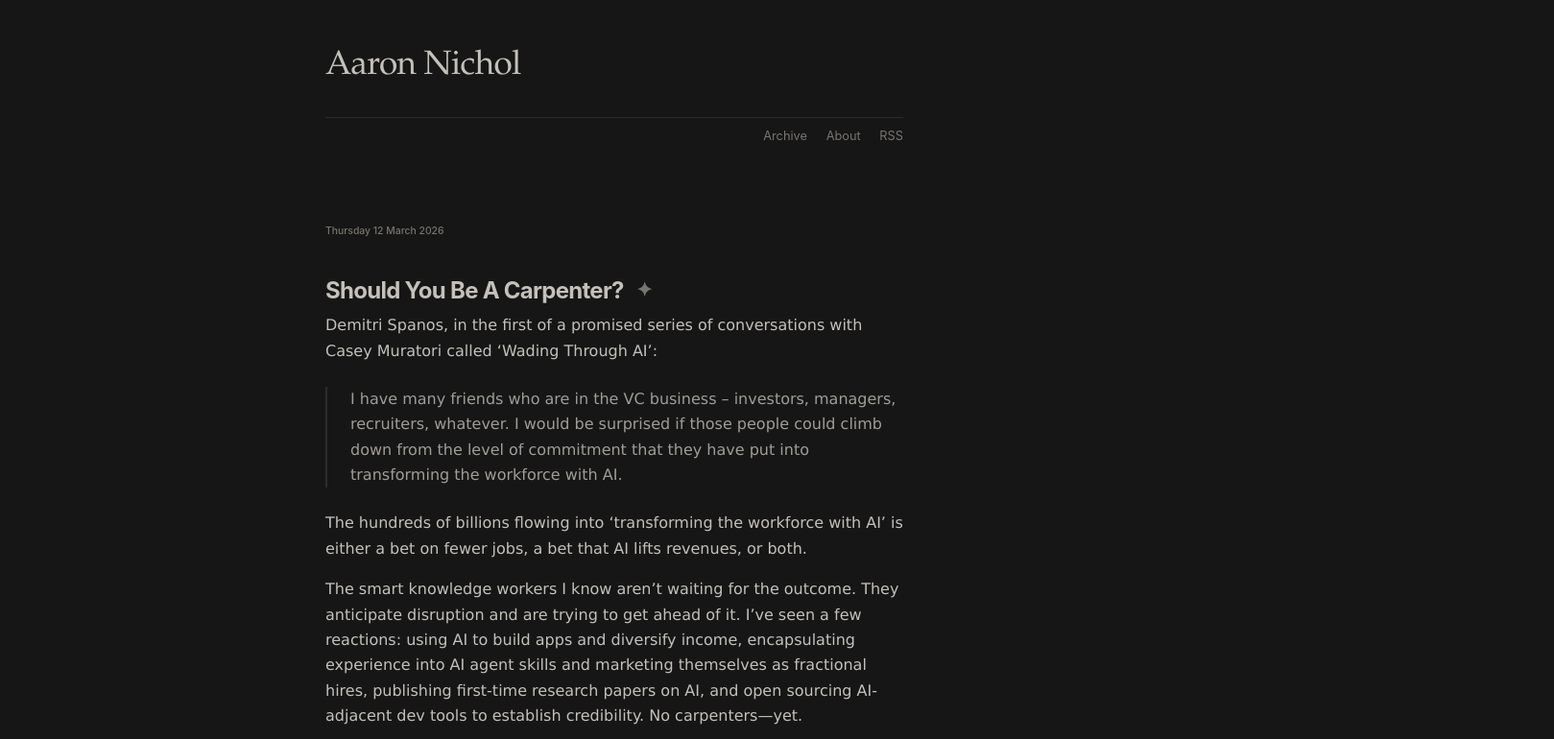
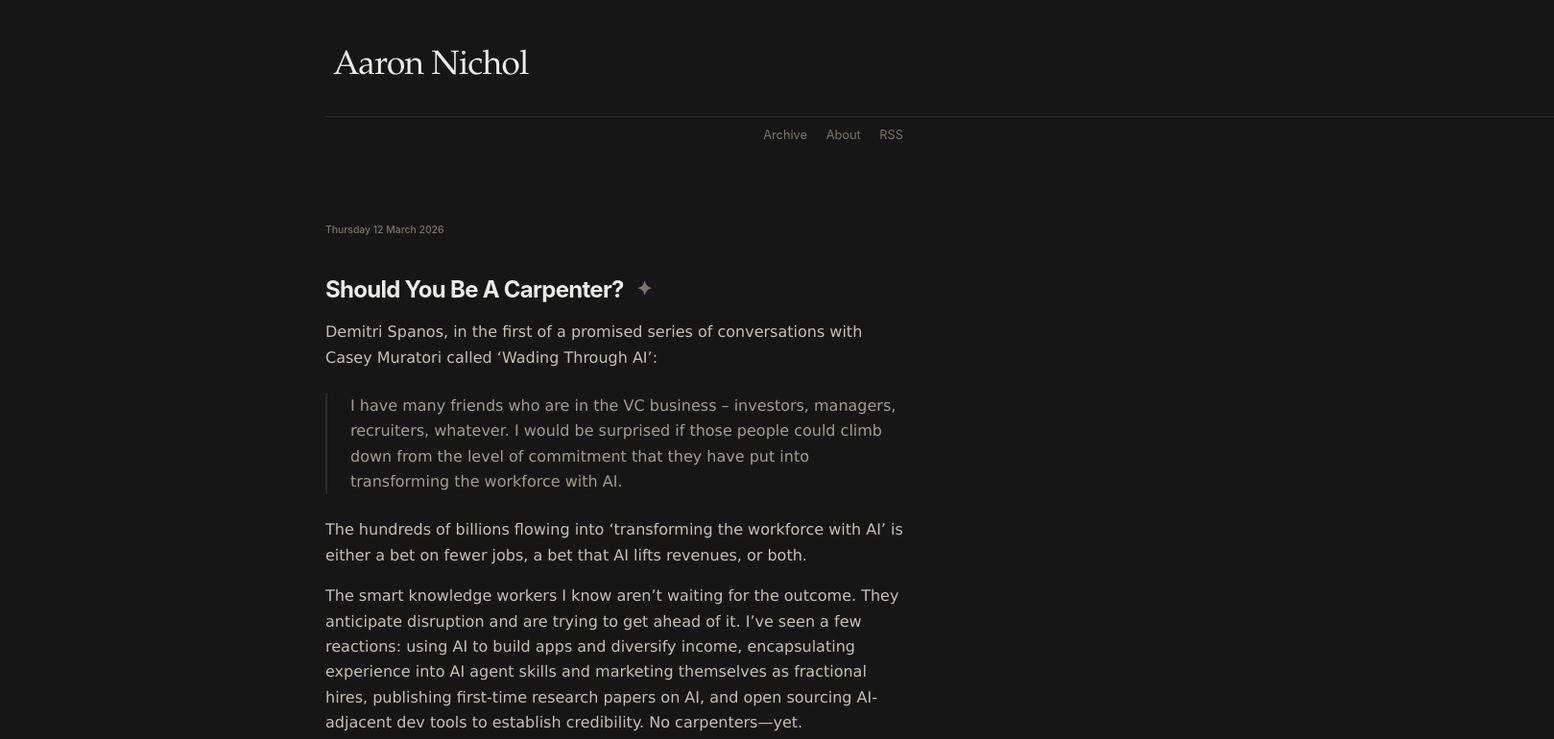
Before and after one commit to Command-N/aaronnichol.com, an Astro site: page / in a window 1280 px wide. Shown: the top 770 px of the page at 96% size, 1619 px wide, since content can reach past the window. Built offline with nearby package versions, Linux system fonts and the light colour scheme; Astro itself is replaced by a stand-in of ours.

Commit message:
UI polish: full-bleed header line, brighter logo and titles, spacing tweaks
- Header border extends to right edge of screen using ::after pseudo-element
- Logo and all entry titles use --color-logo (#ebebea) for higher contrast
- Added --color-logo token
- Logotype nudged right with padding-left
- Increased spacing between titles and body text

```diff
--- a/src/styles/global.css
+++ b/src/styles/global.css
@@ -6,6 +6,7 @@
 :root {
   /* Colors */
   --color-bg: #161616;
+  --color-logo: #ebebea;
   --color-text: #c4c0bb;
   --color-text-secondary: #78746f;
   --color-text-muted: #a09c97;
@@ -56,6 +57,7 @@
 
 html {
   font-size: 16px;
+  overflow-x: hidden;
   -webkit-font-smoothing: antialiased;
   -moz-osx-font-smoothing: grayscale;
 }
@@ -94,17 +96,28 @@ header, nav, footer, h1, h2, h3, h4,
   font-size: var(--font-size-2xl);
   font-weight: var(--font-weight-normal);
   letter-spacing: -0.02em;
+  padding-left: var(--space-sm);
   padding-bottom: var(--space-lg);
-  border-bottom: 1px solid var(--color-border);
+  position: relative;
+}
+
+.site-header h1::after {
+  content: '';
+  position: absolute;
+  bottom: 0;
+  left: 0;
+  width: 100vw;
+  height: 1px;
+  background: var(--color-border);
 }
 
 .site-header h1 a {
-  color: var(--color-text);
+  color: var(--color-logo);
   text-decoration: none;
 }
 
 .site-header h1 a:hover {
-  color: var(--color-text);
+  color: var(--color-logo);
 }
 
 .site-nav {
@@ -153,13 +166,14 @@ header, nav, footer, h1, h2, h3, h4,
   font-weight: var(--font-weight-bold);
   line-height: 1.2;
   letter-spacing: -0.03em;
-  margin-bottom: var(--space-sm);
+  margin-bottom: var(--space-md);
 }
 
 /* Post titles link to their own page */
 .entry-post .entry-title a,
+.entry-link .entry-title a:not(.entry-permalink),
 .post-header h1 a {
-  color: var(--color-text);
+  color: var(--color-logo);
   text-decoration: none;
 }
 
@@ -170,11 +184,6 @@ header, nav, footer, h1, h2, h3, h4,
 }
 
 /* Link titles point outward to the source */
-.entry-link .entry-title a:not(.entry-permalink) {
-  color: var(--color-text);
-  text-decoration: none;
-}
-
 .entry-link .entry-title a:not(.entry-permalink):hover {
   background-color: var(--color-highlight);
   color: var(--color-text);
```
